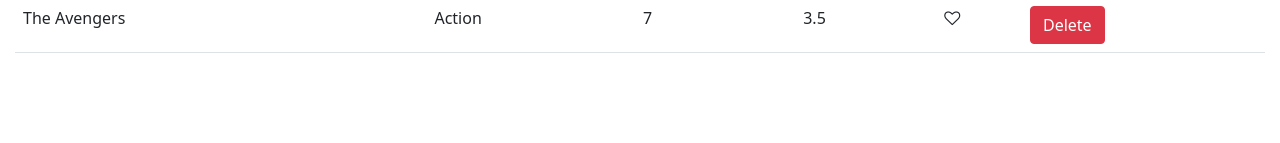
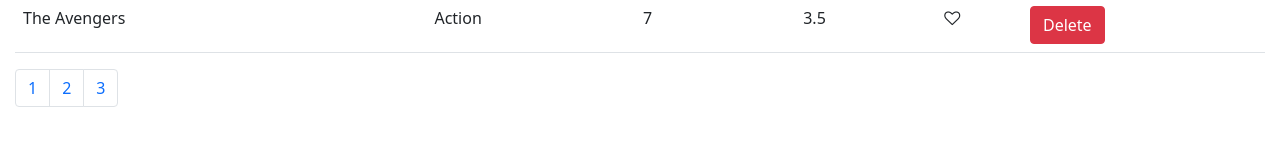
Before and after one commit to rua1hc/react-fdn-vidly-app, a React (Create React App) app: page / in a window 1280 px wide. Shown: the part 539-682 px from the top of the page. Built offline with nearby package versions, Linux system fonts and the light colour scheme.

Commit message:
s5v4 displaying pages

```diff
--- a/src/App.js
+++ b/src/App.js
@@ -7,10 +7,7 @@
 
 class App extends Component {
     // state = {
-    //     isFavorite: true,
     // };
-
-    // handleLike = () => {};
 
     render() {
         return (
--- /dev/null
+++ b/src/comps/common/pagination.jsx
@@ -0,0 +1,43 @@
+import React, { Component } from "react";
+
+import _ from "lodash";
+
+class Pagination extends Component {
+    // state = {  }
+
+    render() {
+        const { totalItems, pageSize } = this.props;
+        const pagesCount = Math.ceil(totalItems / pageSize);
+        if (pagesCount === 1) return null;
+        const pages = _.range(1, pagesCount + 1);
+
+        return (
+            <nav aria-label="Page navigation example">
+                <ul className="pagination">
+                    {/* <li className="page-item"><a className="page-link" href="#">Previous</a></li> */}
+
+                    {pages.map((page) => (
+                        <li key={page} className="page-item">
+                            <a
+                                className="page-link"
+                                onClick={() => this.props.onPageChange(page)}
+                            >
+                                {page}
+                            </a>
+                        </li>
+                    ))}
+
+                    {/* <li className="page-item">
+                        <a className="page-link" href="#">
+                            2
+                        </a>
+                    </li> */}
+                    {/* <li className="page-item"><a className="page-link" href="#">3</a></li> */}
+                    {/* <li className="page-item"><a className="page-link" href="#">Next</a></li> */}
+                </ul>
+            </nav>
+        );
+    }
+}
+
+export default Pagination;
--- a/src/comps/movies.jsx
+++ b/src/comps/movies.jsx
@@ -3,10 +3,12 @@
 import { getMovies } from "../services/fakeMovieService";
 
 import Like from "./common/like";
+import Pagination from "./common/pagination";
 
 class Movies extends Component {
     state = {
         movies: getMovies(),
+        pageSize: 4,
     };
 
     handleDelete = (movie) => {
@@ -20,8 +22,11 @@
         movies[movieID] = { ...movie };
         movies[movieID].liked = !movies[movieID].liked;
         this.setState({ movies });
+        // console.log("like clicked");
+    };
 
-        // console.log("like clicked");
+    handlePageChange = (page) => {
+        console.log(page);
     };
 
     render() {
@@ -32,6 +37,7 @@
         return (
             <React.Fragment>
                 <p>Showing {count} movies in DB.</p>
+
                 <table className="table">
                     <thead>
                         <tr>
@@ -70,6 +76,12 @@
                         ))}
                     </tbody>
                 </table>
+
+                <Pagination
+                    totalItems={count}
+                    pageSize={this.state.pageSize}
+                    onPageChange={this.handlePageChange}
+                />
             </React.Fragment>
         );
     }
```
